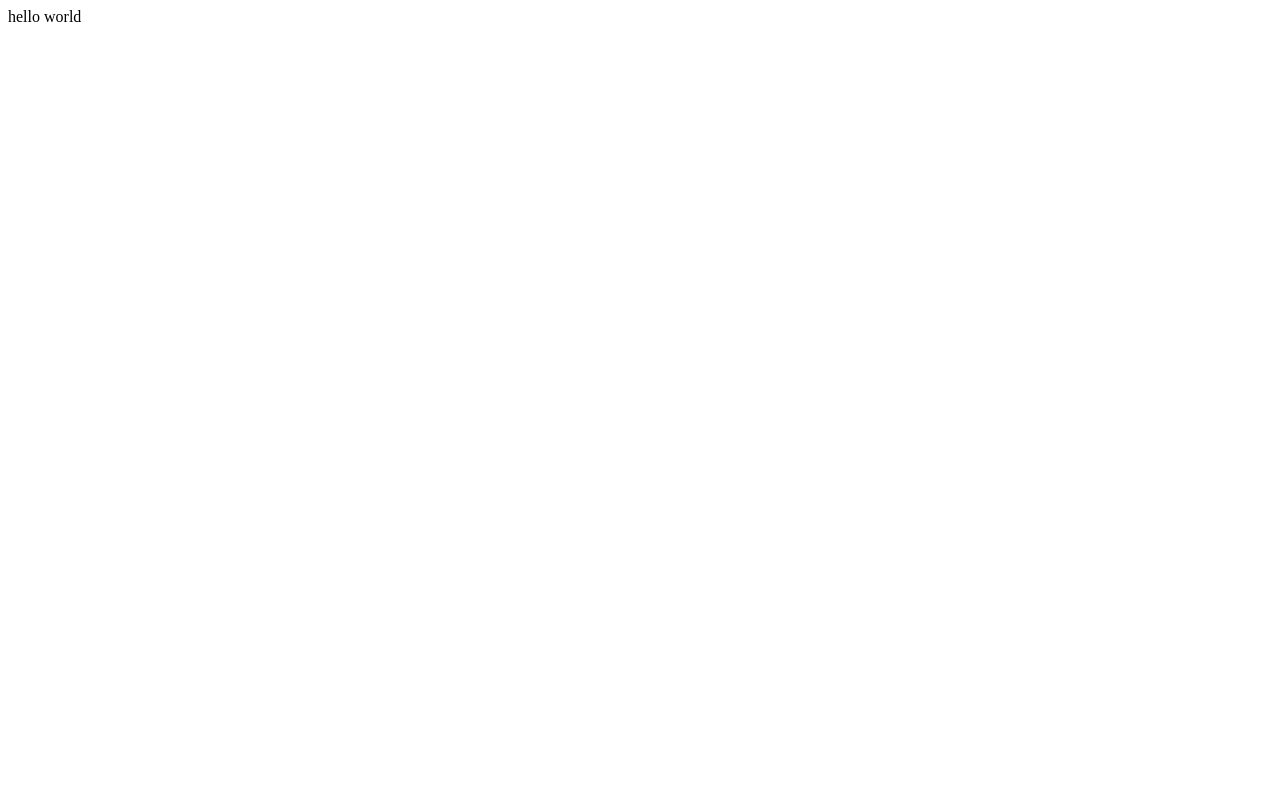
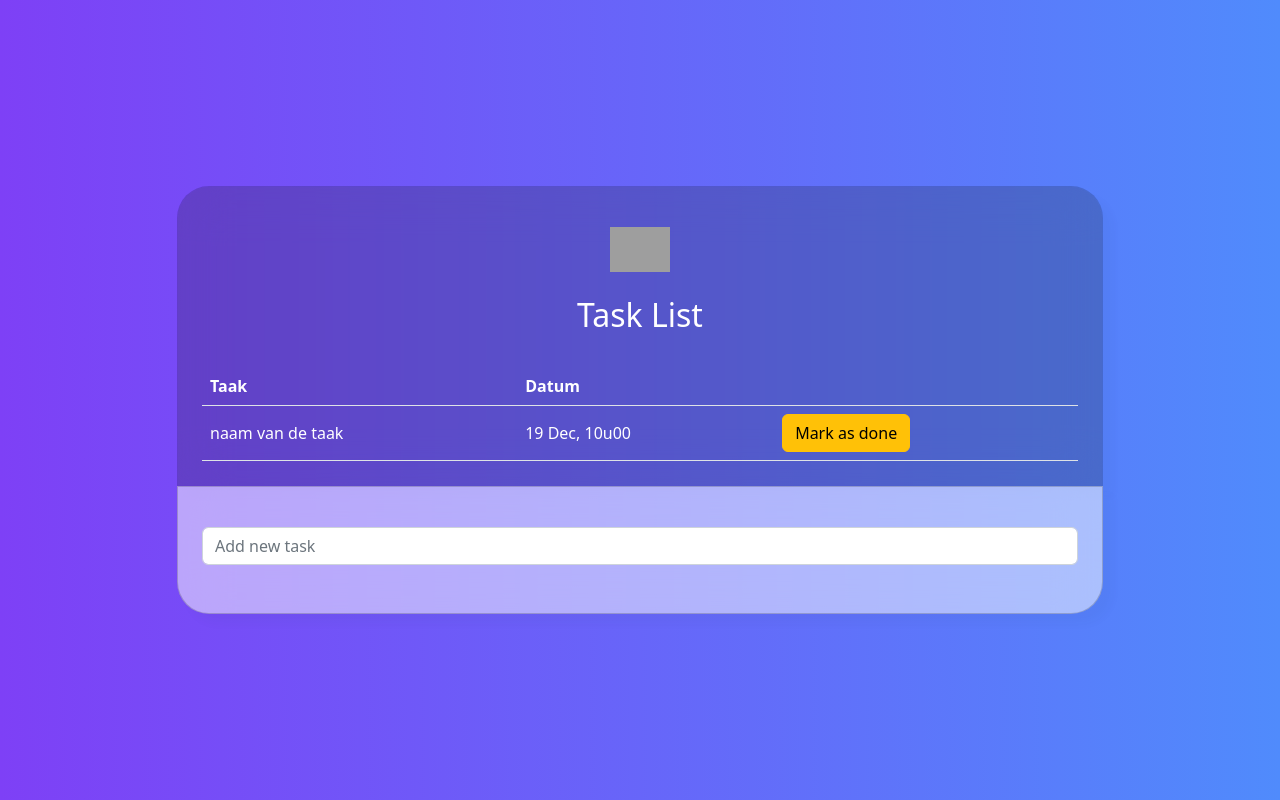
Before and after one commit to gsaldanas/syntra-func2223, a PHP site: page /index.php in a window 1280 px wide. Before the commit the page is almost empty. Run offline with PHP 8.4, Linux system fonts and the light colour scheme; tables that the repository leaves empty or names only in its code hold one stand-in row (values such as "Sample post"); grey boxes are pictures that could not be loaded.

Commit message:
created a todo in php

```diff
--- a/221219/index.php
+++ b/221219/index.php
@@ -1 +1,130 @@
-hello world
+<?php
+$db_host = '127.0.0.1';
+$db_user = 'root';
+$db_password = 'root';
+$db_db = 'func_prog';
+$db_port = 8889;
+
+$mysqli = new mysqli(
+    $db_host,
+    $db_user,
+    $db_password,
+    $db_db,
+    $db_port
+);
+
+if ($mysqli->connect_error) {
+    echo 'Errno: ' . $mysqli->connect_errno;
+    echo '<br>';
+    echo 'Error: ' . $mysqli->connect_error;
+    exit();
+}
+$sql = "SELECT id, task, created_at  FROM todos";
+$result = $mysqli->query($sql);
+
+$todos = [];
+if ($result && $result->num_rows > 0) {
+    // output data of each row
+    while ($row = $result->fetch_assoc()) {
+        $todos[] = $row;
+    }
+}
+
+$mysqli->close();
+?>
+
+<html>
+
+<head>
+    <link rel="stylesheet" href="https://cdn.jsdelivr.net/npm/bootstrap@5.2.2/dist/css/bootstrap.min.css" integrity="sha384-Zenh87qX5JnK2Jl0vWa8Ck2rdkQ2Bzep5IDxbcnCeuOxjzrPF/et3URy9Bv1WTRi" crossorigin="anonymous">
+    <style>
+        .gradient-custom-2 {
+            background: #7e40f6;
+            background: -webkit-linear-gradient(to right,
+                    rgba(126, 64, 246, 1),
+                    rgba(80, 139, 252, 1));
+            background: linear-gradient(to right,
+                    rgba(126, 64, 246, 1),
+                    rgba(80, 139, 252, 1));
+        }
+
+        .mask-custom {
+            background: rgba(24, 24, 16, 0.2);
+            border-radius: 2em 2em 0 0;
+            backdrop-filter: blur(25px);
+            background-clip: padding-box;
+            box-shadow: 10px 10px 10px rgba(46, 54, 68, 0.03);
+        }
+
+        .mask-custom-2 {
+            background: rgba(255, 255, 255, 0.5);
+            border-radius: 0 0 2em 2em;
+        }
+    </style>
+</head>
+
+<body>
+
+    <section class="vh-100 gradient-custom-2">
+        <div class="container py-5 h-100">
+            <div class="row d-flex justify-content-center align-items-center h-100">
+                <div class="col-md-12 col-xl-10">
+
+                    <div class="card mask-custom">
+                        <div class="card-body p-4 text-white">
+
+                            <div class="text-center pt-3 pb-2">
+                                <img src="https://mdbcdn.b-cdn.net/img/Photos/new-templates/bootstrap-todo-list/check1.webp" alt="Check" width="60">
+                                <h2 class="my-4">Task List</h2>
+                            </div>
+
+                            <table class="table text-white mb-0">
+                                <thead>
+                                    <tr>
+                                        <th scope="col">Taak</th>
+                                        <th scope="col">Datum</th>
+                                        <th scope="col"></th>
+                                    </tr>
+                                </thead>
+                                <tbody>
+
+                                    <tr class="fw-normal">
+                                        <td class="align-middle">
+                                            <span>naam van de taak</span>
+                                        </td>
+                                        <td class="align-middle">
+                                            <span>19 Dec, 10u00</span>
+                                        </td>
+                                        <td class="align-middle">
+                                            <button type="button" class="btn btn-warning">Mark as done</button>
+                                        </td>
+                                    </tr>
+
+                                </tbody>
+                            </table>
+
+
+                        </div>
+                    </div>
+
+
+                    <div class="card mask-custom mask-custom-2">
+                        <div class="card-body p-4 text-white">
+                            <div class="text-center pt-3 pb-2">
+                                <form method="post" action="index.php">
+                                    <div class="mb-3">
+                                        <input type="text" class="form-control" id="newtask" name="newtask" value="" placeholder="Add new task">
+                                    </div>
+                                </form>
+                            </div>
+                        </div>
+                    </div>
+
+                </div>
+            </div>
+        </div>
+    </section>
+
+</body>
+
+</html>
```
